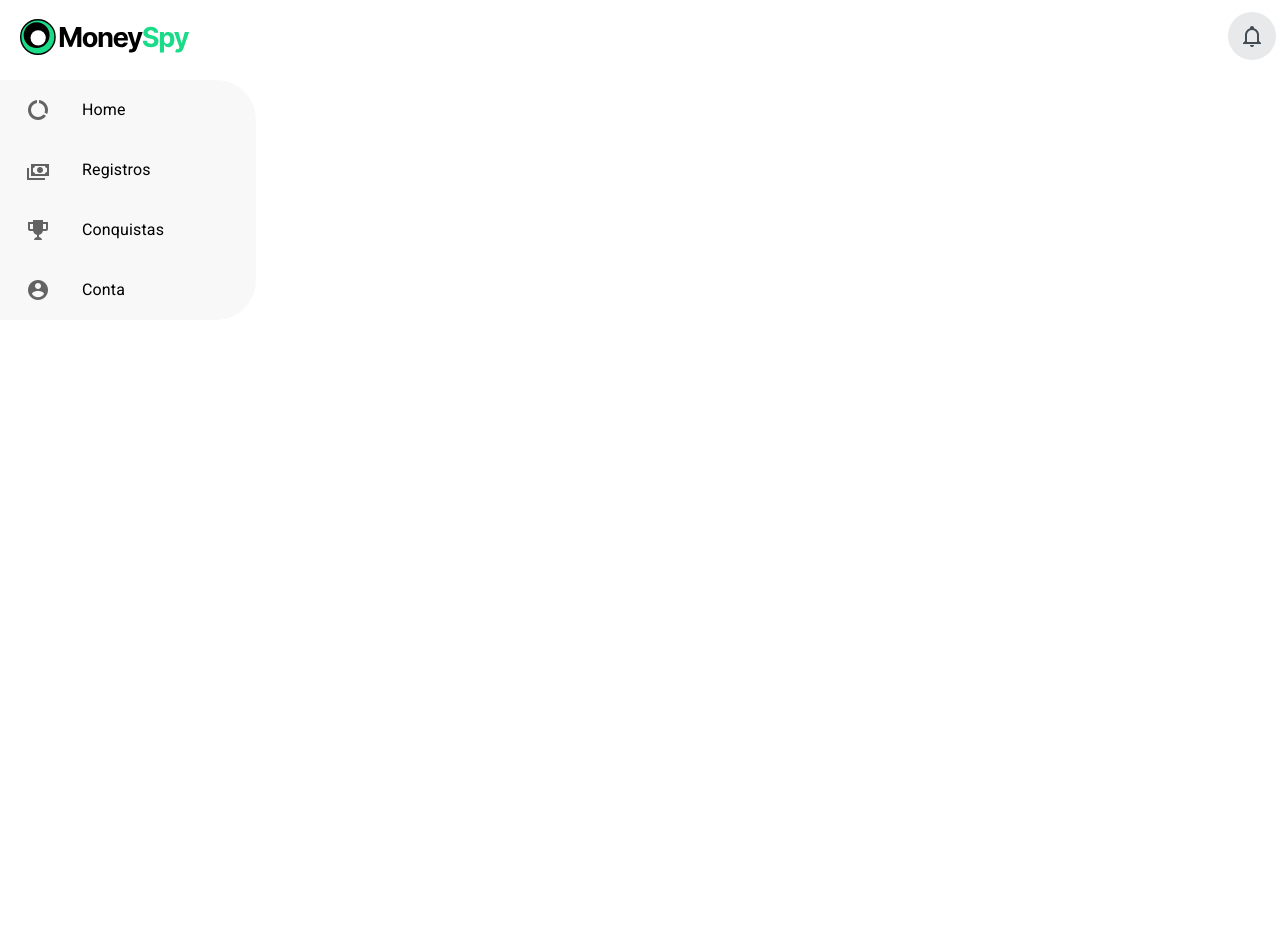
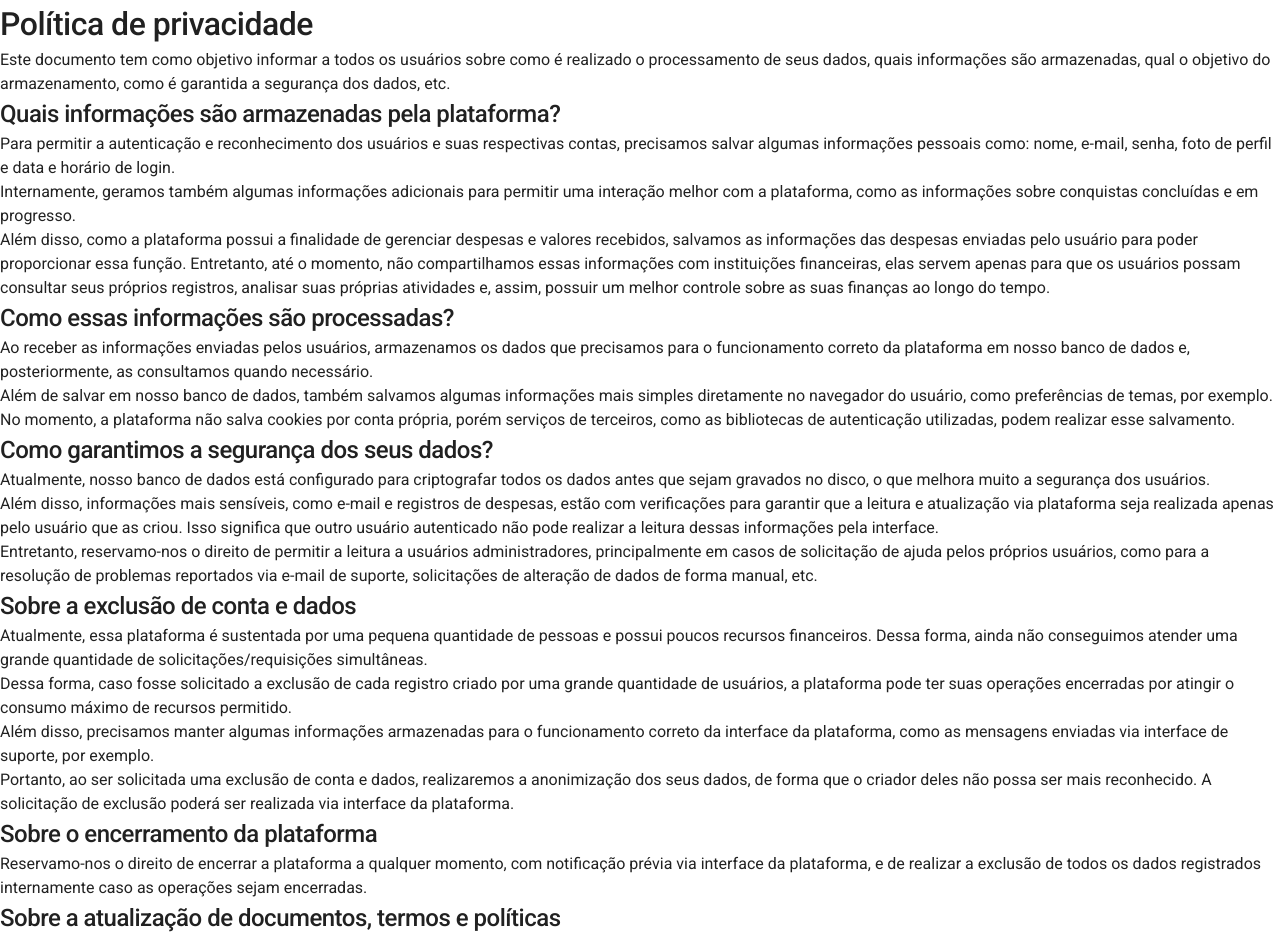
Before and after one commit to alessandroCidney/MoneySpy, a Nuxt app: page /documents/privacy-policy in a window 1280 px wide. Shown: the top 938 px of the page. Before the commit the page ends 800 px from the top, so only its background shows below. Built offline with nearby package versions, Linux system fonts and the light colour scheme.

Commit message:
feat: Started document pages creation

```diff
--- a/app/composables/database/useUsersCrud.ts
+++ b/app/composables/database/useUsersCrud.ts
@@ -1,7 +1,8 @@
 import { useFirestoreCrud, type DatabaseObject, type PartialDatabaseObject } from './commons/useFirestoreCrud'
 
 export interface DatabaseUser extends DatabaseObject {
-  active: true
+  active: boolean
+  deleted: boolean
 
   firstLogin: boolean
 
@@ -25,6 +26,18 @@ export interface DatabaseUserPrivateData extends DatabaseObject {
     inProgressPayload: {
       lastLoginValidationTime: number
       loginSequenceCounter: number
+    }
+  }
+
+  documents: {
+    privacyPolicy: {
+      accepted: boolean
+      acceptedAt: number
+    }
+
+    termsOfUse: {
+      accepted: boolean
+      acceptedAt: number
     }
   }
 }
@@ -67,6 +80,18 @@ export function useUsersCrud() {
             loginSequenceCounter: 1,
           },
         },
+
+        documents: {
+          privacyPolicy: {
+            accepted: true,
+            acceptedAt: getCurrentUnixTime(),
+          },
+
+          termsOfUse: {
+            accepted: true,
+            acceptedAt: getCurrentUnixTime(),
+          },
+        },
       })
     },
 
--- a/app/layouts/empty.vue
+++ b/app/layouts/empty.vue
@@ -1,9 +1,7 @@
 <template>
   <layouts-loading-container>
     <v-app>
-      <v-main class="pt-0">
-        <slot />
-      </v-main>
+      <slot />
     </v-app>
   </layouts-loading-container>
 </template>
--- a/app/pages/block.vue
+++ b/app/pages/block.vue
@@ -1,4 +1,5 @@
 <template>
+  <v-main class="pt-0">
     <div class="w-100 h-100 d-flex align-center justify-center text-center">
       <div class="mb-16">
         <v-img
@@ -16,6 +17,7 @@
         </p>
       </div>
     </div>
+  </v-main>
 </template>
 
 <script setup lang="ts">
--- /dev/null
+++ b/app/pages/documents/privacy-policy.vue
@@ -0,0 +1,99 @@
+<template>
+  <v-main>
+    <h1>Política de privacidade</h1>
+
+    <p>
+      Este documento tem como objetivo informar a todos os usuários sobre como é realizado o processamento de seus dados, quais informações são armazenadas, qual o objetivo do armazenamento, como é garantida a segurança dos dados, etc.
+    </p>
+
+    <h2>
+      Quais informações são armazenadas pela plataforma?
+    </h2>
+
+    <p>
+      Para permitir a autenticação e reconhecimento dos usuários e suas respectivas contas, precisamos salvar algumas informações pessoais como: nome, e-mail, senha, foto de perfil e data e horário de login.
+    </p>
+
+    <p>
+      Internamente, geramos também algumas informações adicionais para permitir uma interação melhor com a plataforma, como as informações sobre conquistas concluídas e em progresso.
+    </p>
+
+    <p>
+      Além disso, como a plataforma possui a finalidade de gerenciar despesas e valores recebidos, salvamos as informações das despesas enviadas pelo usuário para poder proporcionar essa função. Entretanto, até o momento, não compartilhamos essas informações com instituições financeiras, elas servem apenas para que os usuários possam consultar seus próprios registros, analisar suas próprias atividades e, assim, possuir um melhor controle sobre as suas finanças ao longo do tempo.
+    </p>
+
+    <h2>
+      Como essas informações são processadas?
+    </h2>
+
+    <p>
+      Ao receber as informações enviadas pelos usuários, armazenamos os dados que precisamos para o funcionamento correto da plataforma em nosso banco de dados e, posteriormente, as consultamos quando necessário.
+    </p>
+
+    <p>
+      Além de salvar em nosso banco de dados, também salvamos algumas informações mais simples diretamente no navegador do usuário, como preferências de temas, por exemplo.
+    </p>
+
+    <p>
+      No momento, a plataforma não salva cookies por conta própria, porém serviços de terceiros, como as bibliotecas de autenticação utilizadas, podem realizar esse salvamento.
+    </p>
+
+    <h2>
+      Como garantimos a segurança dos seus dados?
+    </h2>
+
+    <p>
+      Atualmente, nosso banco de dados está configurado para criptografar todos os dados antes que sejam gravados no disco, o que melhora muito a segurança dos usuários.
+    </p>
+
+    <p>
+      Além disso, informações mais sensíveis, como e-mail e registros de despesas, estão com verificações para garantir que a leitura e atualização via plataforma seja realizada apenas pelo usuário que as criou. Isso significa que outro usuário autenticado não pode realizar a leitura dessas informações pela interface.
+    </p>
+
+    <p>
+      Entretanto, reservamo-nos o direito de permitir a leitura a usuários administradores, principalmente em casos de solicitação de ajuda pelos próprios usuários, como para a resolução de problemas reportados via e-mail de suporte, solicitações de alteração de dados de forma manual, etc.
+    </p>
+
+    <h2>
+      Sobre a exclusão de conta e dados
+    </h2>
+
+    <p>
+      Atualmente, essa plataforma é sustentada por uma pequena quantidade de pessoas e possui poucos recursos financeiros. Dessa forma, ainda não conseguimos atender uma grande quantidade de solicitações/requisições simultâneas.
+    </p>
+
+    <p>
+      Dessa forma, caso fosse solicitado a exclusão de cada registro criado por uma grande quantidade de usuários, a plataforma pode ter suas operações encerradas por atingir o consumo máximo de recursos permitido.
+    </p>
+
+    <p>
+      Além disso, precisamos manter algumas informações armazenadas para o funcionamento correto da interface da plataforma, como as mensagens enviadas via interface de suporte, por exemplo.
+    </p>
+
+    <p>
+      Portanto, ao ser solicitada uma exclusão de conta e dados, realizaremos a anonimização dos seus dados, de forma que o criador deles não possa ser mais reconhecido. A solicitação de exclusão poderá ser realizada via interface da plataforma.
+    </p>
+
+    <h2>
+      Sobre o encerramento da plataforma
+    </h2>
+
+    <p>
+      Reservamo-nos o direito de encerrar a plataforma a qualquer momento, com notificação prévia via interface da plataforma, e de realizar a exclusão de todos os dados registrados internamente caso as operações sejam encerradas.
+    </p>
+
+    <h2>
+      Sobre a atualização de documentos, termos e políticas
+    </h2>
+
+    <p>
+      Este documento/política pode ser atualizado futuramente. Caso isso seja necessário, realizaremos uma notificação prévia via interface da plataforma. Para continuar utilizando a plataforma, será sempre necessário aceitar os documentos/termos/políticas mais recentes. Caso isso não seja possível, o usuário não poderá continuar utilizando a plataforma, e poderá, caso deseje, realizar a exclusão de sua conta conforme descrito no tópico "Sobre a exclusão de conta e dados".
+    </p>
+  </v-main>
+</template>
+
+<script setup lang="ts">
+definePageMeta({
+  layout: 'empty',
+})
+</script>
--- a/app/plugins/3.auth.ts
+++ b/app/plugins/3.auth.ts
@@ -3,11 +3,11 @@ import { getAuth } from 'firebase/auth'
 import { useExpensesStore } from '~/stores/cruds/expenses'
 
 async function loadAdditionalItems() {
-  // Initial achievements
   const authStore = useAuthStore()
   const usersCrud = useUsersCrud()
   const notificationsStore = useNotificationsStore()
 
+  // First login
   if (authStore.databaseUser?.firstLogin && authStore.emailIsVerified && !authStore.incompleteProfile) {
     const result = await usersCrud.update({
       ...authStore.databaseUser,
--- a/app/stores/auth.ts
+++ b/app/stores/auth.ts
@@ -11,8 +11,15 @@ export const useAuthStore = defineStore('auth', {
   }),
 
   getters: {
-    isAuthenticated(state) {
-      return !!state.databaseUser && !!state.authUser
+    acceptedAllDocuments(state) {
+      return !!state.privateProfileData
+        && Object
+          .values(state.privateProfileData.documents)
+          .every(documentData => documentData.accepted)
+    },
+
+    isAuthenticated(state): boolean {
+      return !!state.databaseUser?.active && !state.databaseUser.deleted && !!state.authUser // && this.acceptedAllDocuments
     },
 
     emailIsVerified(state) {
```
Also changed, not shown: 1 other file (tests, documents, lock files or other folders). Lines whose indentation alone changed are shown as unchanged.
